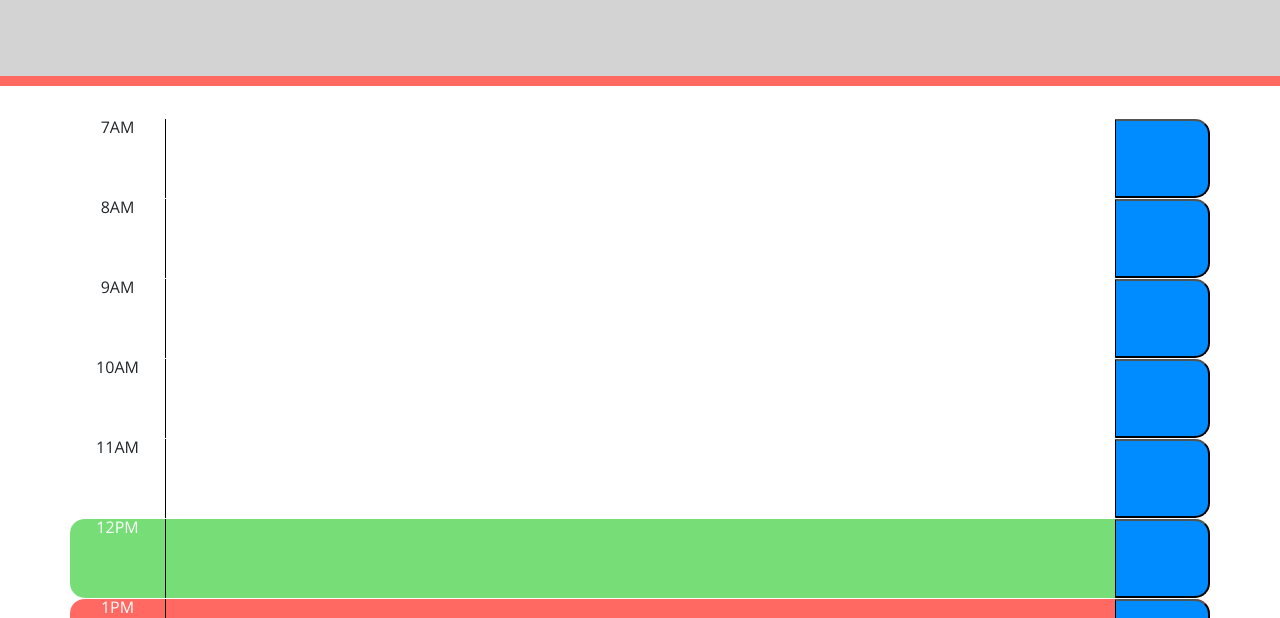
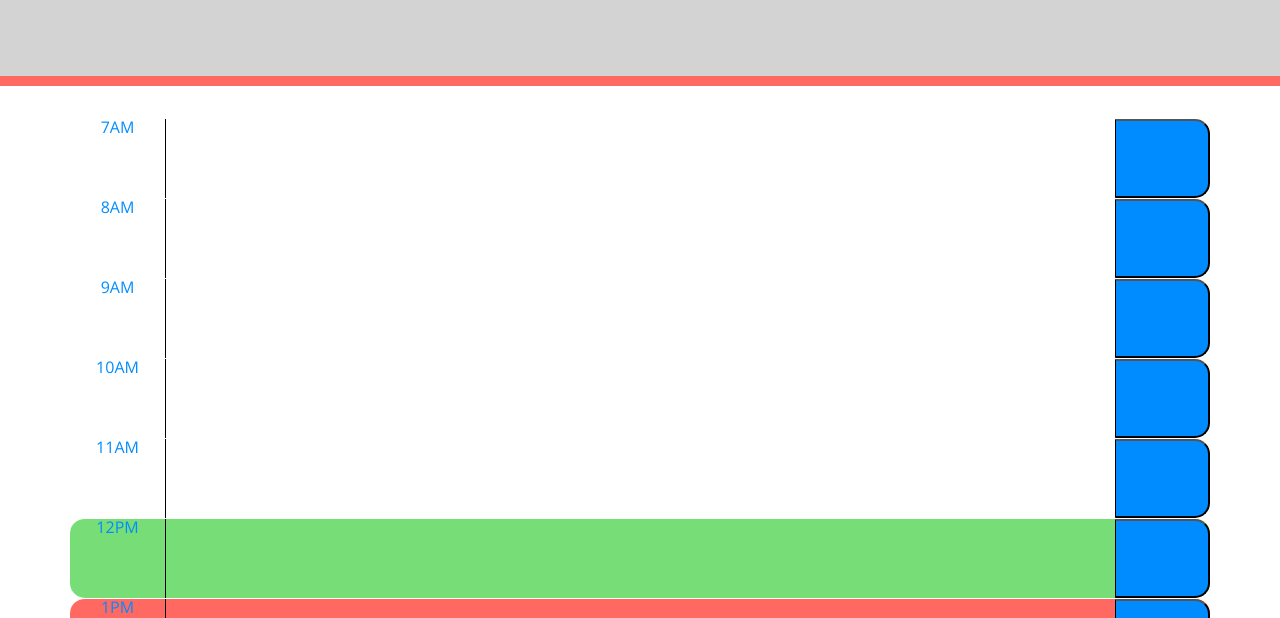
Before and after one commit to Shagens/Schedule-Me, a plain HTML site: page index.html in a window 1280 px wide. Shown: the part 182-800 px from the top of the page. Drawn offline with nearby package versions, Linux system fonts and the light colour scheme.

Commit message:
update style

```diff
--- a/develop/style.css
+++ b/develop/style.css
@@ -24,6 +24,10 @@ textarea {
 .display-3 {
       font-family:cursive;
   }
+
+.col-md-1 {
+    color: #008cff;
+}
 
 .lead {
       font-style: italic;
```
